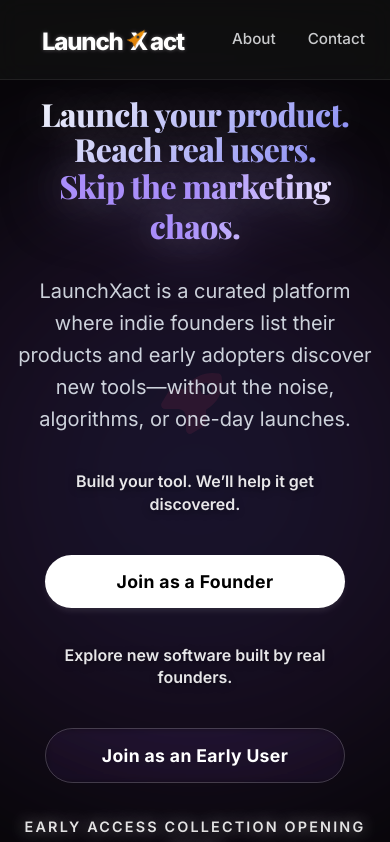
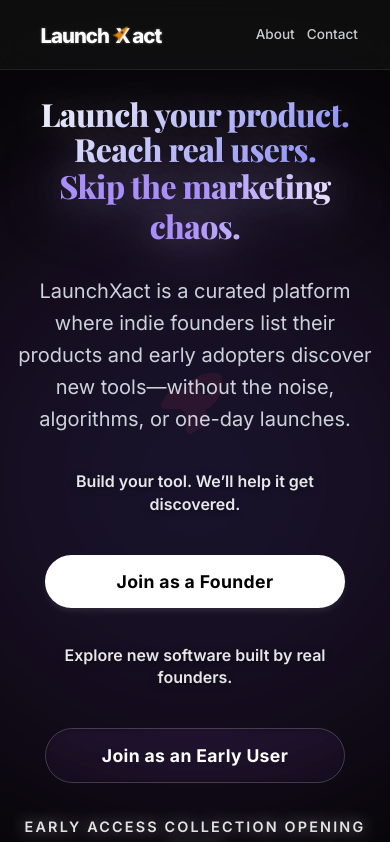
Before and after one commit to ravi-nileshbhai-joshi/LaunchXact, a Next.js app in the folder LaunchXact/: page / in a window 390 px wide. Shown: the top 842 px of the page. Built offline with nearby package versions, Linux system fonts and the light colour scheme; a web font is replaced by a local one.

Commit message:
Polish: Add Coming Soon alerts for socials and fix mobile navbar overflow

```diff
--- a/LaunchXact/components/Navbar.module.css
+++ b/LaunchXact/components/Navbar.module.css
@@ -53,3 +53,46 @@
 .links a:hover {
     opacity: 1;
 }
+
+/* Mobile Responsiveness */
+@media (max-width: 768px) {
+    .container {
+        padding: 0 1rem;
+    }
+
+    .links {
+        gap: 1rem;
+    }
+
+    .links a {
+        font-size: 0.9rem;
+    }
+}
+
+@media (max-width: 400px) {
+    .navbar {
+        height: 70px;
+        /* Reducing height slightly to save space */
+    }
+
+    .container {
+        padding: 0 0.75rem;
+        /* Tighter padding */
+    }
+
+    .logoWrapper {
+        transform: scale(0.85);
+        /* Shrink logo slightly */
+        transform-origin: left center;
+    }
+
+    .links {
+        gap: 0.75rem;
+        /* Tighter gap */
+    }
+
+    .links a {
+        font-size: 0.85rem;
+        /* Smaller text */
+    }
+}
```
Also changed, not shown: LaunchXact/app/contact/page.js (+8 -3 lines), 1 other file (tests, documents, lock files or other folders).
